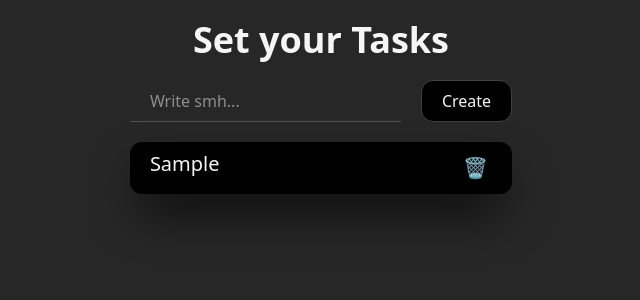
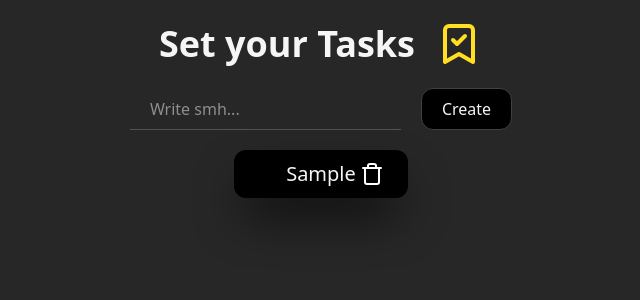
Before and after one commit to Ilya-hb/redux-todo-app, a React (Vite) app: page / in a window 1280 px wide. Both pictures are taken after typing "Sample" into the empty fields and a click on the button "Create". Shown: the top 300 px of the page, without its empty margins (319-959 px from the left). Built offline with nearby package versions, Linux system fonts and the light colour scheme; the HTML template or start-up script is replaced by a standard one.

Commit message:
Lucide icons

```diff
--- a/package.json
+++ b/package.json
@@ -12,6 +12,7 @@
   "dependencies": {
     "@reduxjs/toolkit": "^2.8.2",
     "@tailwindcss/vite": "^4.1.10",
+    "lucide-react": "^0.525.0",
     "react": "^19.1.0",
     "react-dom": "^19.1.0",
     "react-redux": "^9.2.0",
--- a/src/App.jsx
+++ b/src/App.jsx
@@ -1,5 +1,6 @@
 import Form from "./components/Form";
 import TodoList from "./components/TodoList";
+import { BookmarkCheck } from "lucide-react";
 import { useDispatch, useSelector } from "react-redux";
 import { addTodo, deleteTodo, completeTodo } from "./store/todoSlice";
 
@@ -21,8 +22,15 @@ function App() {
 
   return (
     <div className="flex flex-col justify-center items-center container py-5 mx-auto gap-5">
-      <h1 className="text-4xl font-bold ">Set your Tasks</h1>
-      <div className="flex flex-col gap-5">
+      <div className="flex items-center gap-5">
+        <h1 className="text-4xl font-bold ">Set your Tasks</h1>
+        <BookmarkCheck
+          size={48}
+          className="text-yellow-300"
+        />
+      </div>
+
+      <div className="flex flex-col gap-5 items-center">
         <Form handleAddTodo={handleAddTodo} />
         {todos.length ? (
           <TodoList
--- a/src/components/Form.jsx
+++ b/src/components/Form.jsx
@@ -10,7 +10,7 @@ export default function Form({ handleAddTodo }) {
   };
 
   return (
-    <div className="flex flex-row gap-5">
+    <div className="flex flex-row gap-5 items-center">
       <input
         type="text"
         value={inputVal}
--- a/src/components/TodoList.jsx
+++ b/src/components/TodoList.jsx
@@ -1,3 +1,6 @@
+import { Trash, Check, ChevronDown } from "lucide-react";
+import { useState } from "react";
+
 export default function TodoList({
   todos,
   handleDeleteTodo,
@@ -7,13 +10,22 @@ export default function TodoList({
     <ul className="flex flex-col justify-center bg-black items-center shadow-black shadow-2xl rounded-xl">
       {todos.map((el, _) => (
         <li
-          className={`${
-            el.completed === true ? "text-green-400" : ""
-          } px-5 py-2 flex justify-between w-full rounded-xl hover:bg-neutral-900 cursor-pointer transition`}
+          className={`
+           px-5 py-2 flex items-center justify-between w-full rounded-xl hover:bg-neutral-900 cursor-pointer transition`}
           key={el.id}
           onClick={() => handleCompleteTodo(el.id)}
         >
-          <p className="text-xl">{el.text}</p>
+          <span
+            className={`${
+              el.completed ? "text-green-400 " : ""
+            } flex items-center gap-2 text-xl max-w-[350px] text-nowrap`}
+          >
+            <Check
+              size={24}
+              className={`${!el.completed && "opacity-0"} transition`}
+            />
+            {el.text.length > 25 ? el.text.slice(0, 25) + "..." : el.text}
+          </span>
           <button
             onClick={(e) => {
               e.stopPropagation();
@@ -21,7 +33,10 @@ export default function TodoList({
             }}
             className="text-xl cursor-pointer hover:bg-black p-1 transition hover:scale-110 rounded-full"
           >
-            🗑️
+            <Trash
+              size={24}
+              className="text-white hover:text-red-400 transition"
+            />
           </button>
         </li>
       ))}
--- a/src/store/todoSlice.js
+++ b/src/store/todoSlice.js
@@ -15,6 +15,8 @@ const todoSlice = createSlice({
   initialState: getLocalStorageData(),
   reducers: {
     addTodo(state, action) {
+      console.log(action);
+      console.log(state);
       state.push(action.payload);
     },
     deleteTodo(state, action) {
```
Also changed, not shown: 1 other file (tests, documents, lock files or other folders).
